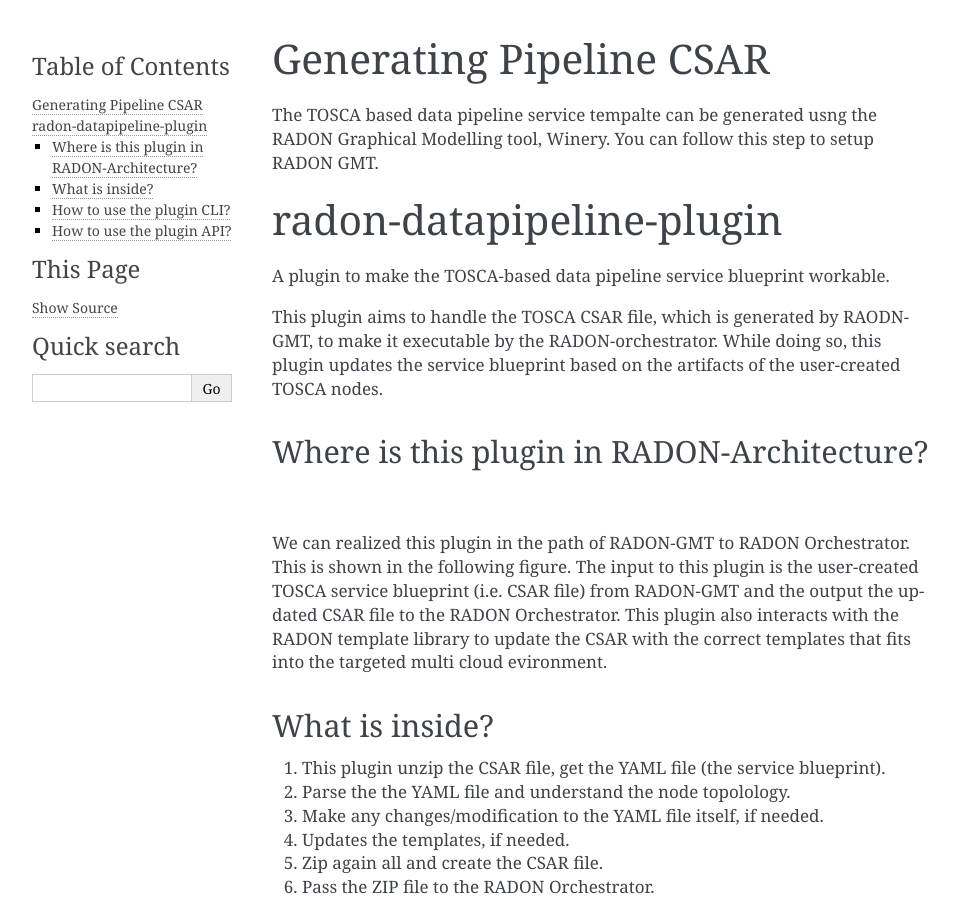
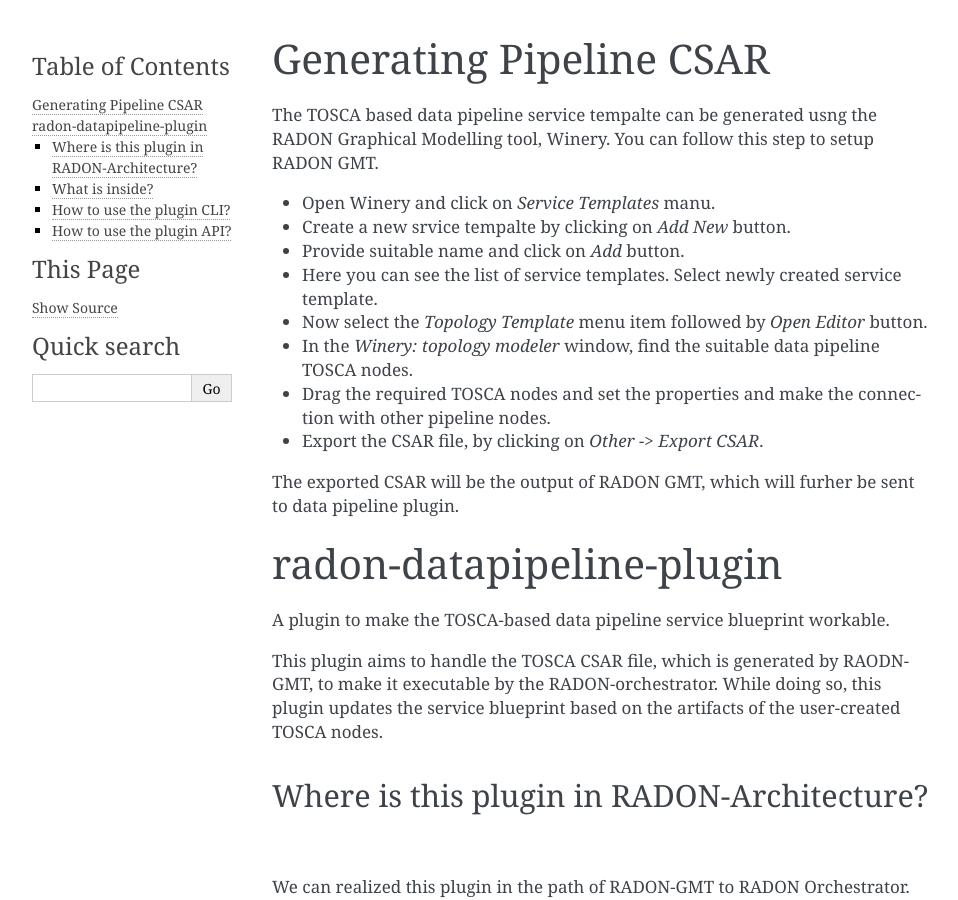
Before and after one commit to radon-h2020/radon-datapipeline-plugin, a Sphinx documentation site: the page built from docs/getting-started.rst, in a window 1280 px wide and 900 px high. Shown: the whole window, without its empty margins (148-1106 px from the left). Built offline with Sphinx 7.4.7, drawn with Linux system fonts in a browser that asks for light colours.

Commit message:
Update getting-started.rst

```diff
--- a/docs/getting-started.rst
+++ b/docs/getting-started.rst
@@ -3,6 +3,17 @@
 
 The TOSCA based data pipeline service tempalte can be generated usng the RADON Graphical Modelling tool, Winery.
 You can follow this step to setup RADON GMT.
+
+* Open Winery and click on *Service Templates* manu.
+* Create a new srvice tempalte by clicking on *Add New* button.
+* Provide suitable name and click on *Add* button.
+* Here you can see the list of service templates. Select newly created service template.
+* Now select the *Topology Template* menu item followed by *Open Editor* button.
+* In the *Winery: topology modeler* window, find the suitable data pipeline TOSCA nodes.
+* Drag the required TOSCA nodes and set the properties and make the connection with other pipeline nodes.
+* Export the CSAR file, by clicking on *Other* -> *Export CSAR*.
+
+The exported CSAR will be the output of RADON GMT, which will furher be sent to data pipeline plugin.
 
 
 radon-datapipeline-plugin
```
